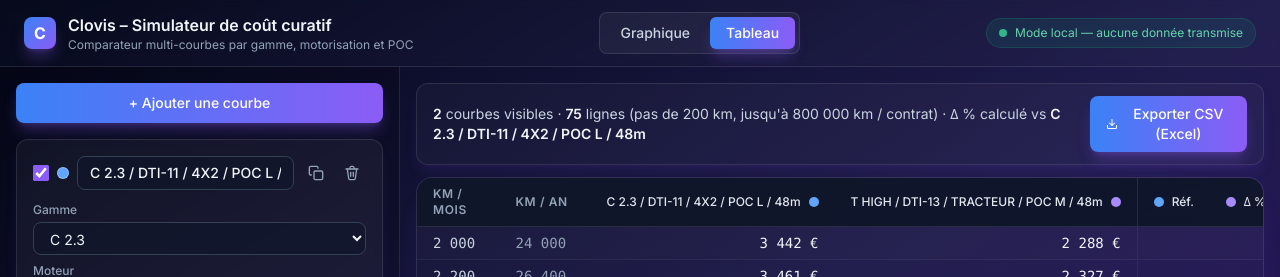
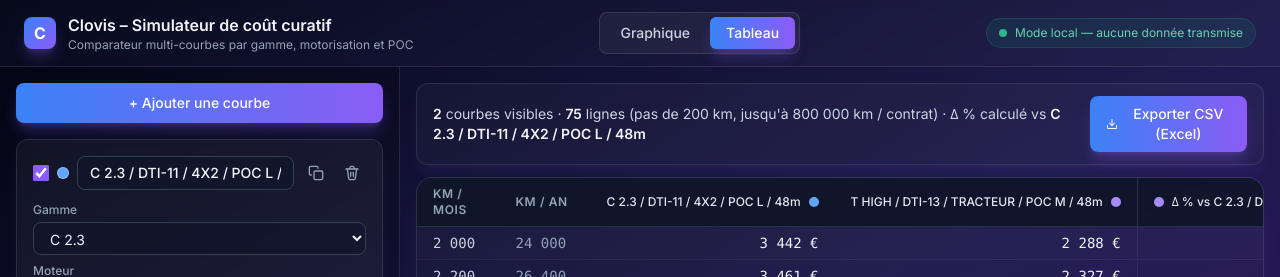
Before and after one commit to franckciviano/courbe_curatif, a React (Vite) app: page / in a window 1280 px wide. Both pictures are taken after a click on the button "Tableau". Shown: the top 277 px of the page. Built offline with nearby package versions, Linux system fonts and the light colour scheme.

Commit message:
Drop the reference Δ% column from the results table
The reference curve no longer renders a Δ % column (it was always
empty). Only non-reference curves get a Δ % column, both in the rendered
table and in the CSV export.

https://claude.ai/code/session_01MKJscHmDZtsVHADRAXN6VV

```diff
--- a/src/components/CurveTable.jsx
+++ b/src/components/CurveTable.jsx
@@ -43,20 +43,19 @@ function computeDeltas(rows, visible) {
 
 function downloadCsv(filename, rows, deltas, visible) {
   const ref = visible[0];
+  const nonRef = visible.slice(1);
   const header = [
     'Km/mois',
     'Km/an',
     ...visible.map((c) => c.name),
-    ...visible.map((c) =>
-      c.id === ref.id ? `${c.name} (réf.)` : `${c.name} Δ % vs ${ref.name}`
-    ),
+    ...nonRef.map((c) => `${c.name} Δ % vs ${ref.name}`),
   ];
   const lines = [header.join(';')];
   for (let i = 0; i < rows.length; i++) {
     const r = rows[i];
     const d = deltas[i];
     const values = visible.map((c) => (r[c.id] == null ? '' : Math.round(r[c.id])));
-    const pcts = visible.map((c) => {
+    const pcts = nonRef.map((c) => {
       const v = d[c.id];
       // Excel FR: decimal comma
       return v == null || !isFinite(v) ? '' : v.toFixed(2).replace('.', ',');
@@ -153,13 +152,11 @@ export default function CurveTable({ curves }) {
                       </div>
                     </th>
                   ))}
-                  {visibleCurves.map((c, i) => {
-                    const isRef = i === 0;
-                    return (
+                  {visibleCurves.slice(1).map((c, idx) => (
                     <th
                       key={`p-${c.id}`}
                       className={`px-4 py-2 text-right text-xs uppercase tracking-wider text-slate-400 font-semibold border-b border-white/10 whitespace-nowrap ${
-                          i === 0 ? 'border-l border-white/10' : ''
+                        idx === 0 ? 'border-l border-white/10' : ''
                       }`}
                     >
                       <div className="inline-flex items-center gap-2 justify-end">
@@ -168,12 +165,11 @@ export default function CurveTable({ curves }) {
                           style={{ backgroundColor: c.color }}
                         />
                         <span className="text-slate-200 normal-case tracking-normal font-medium">
-                            {isRef ? 'Réf.' : `Δ % vs ${visibleCurves[0].name}`}
+                          Δ % vs {visibleCurves[0].name}
                         </span>
                       </div>
                     </th>
-                    );
-                  })}
+                  ))}
                 </tr>
               </thead>
               <tbody>
@@ -193,7 +189,7 @@ export default function CurveTable({ curves }) {
                         {fmtEur(r[c.id])}
                       </td>
                     ))}
-                    {visibleCurves.map((c, j) => {
+                    {visibleCurves.slice(1).map((c, j) => {
                       const v = deltas[i][c.id];
                       const cls =
                         v == null
```
Lines whose indentation alone changed are shown as unchanged.
